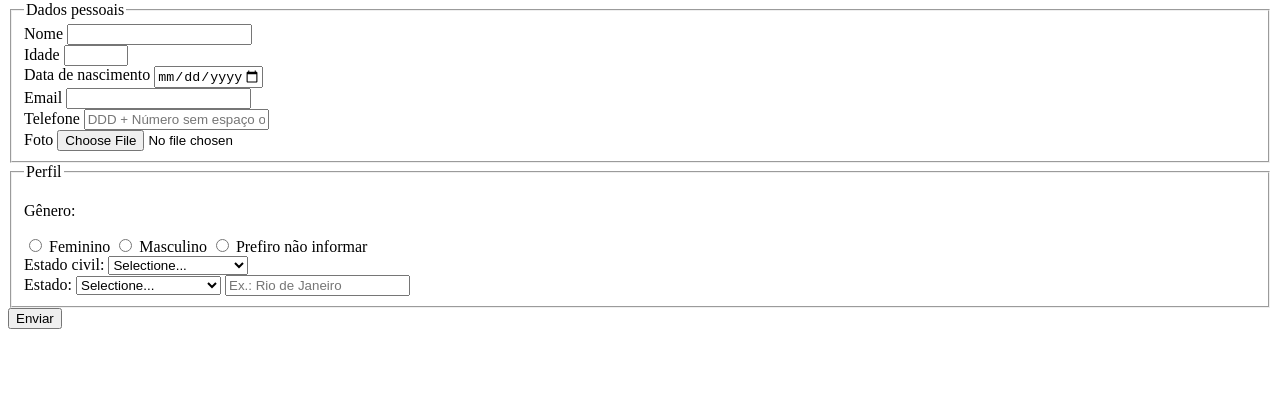
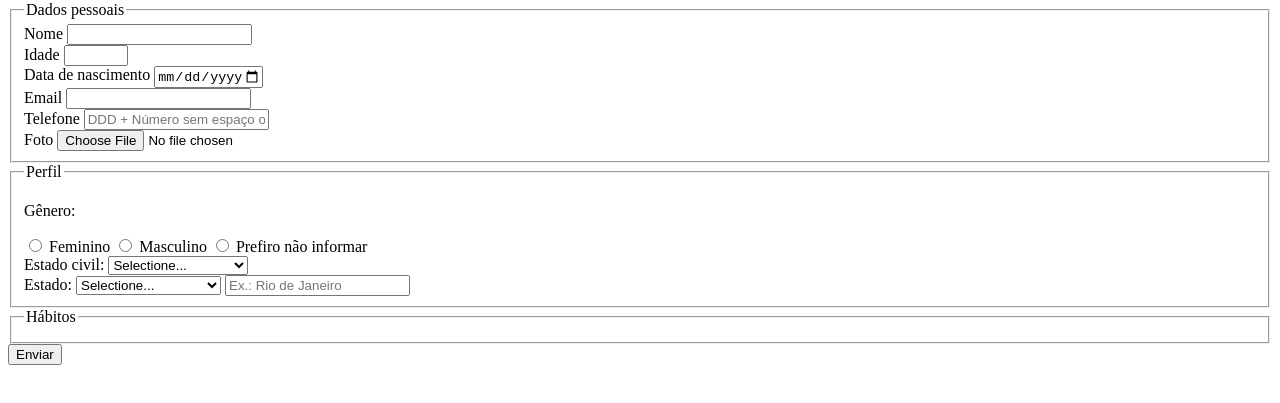
Before and after one commit to mateuspestana/pesquisa-culturama, a plain HTML site: page index.html in a window 1280 px wide. Shown: the part 79-482 px from the top of the page. Drawn offline with Linux system fonts and the light colour scheme.

Commit message:
Adiciona seção de hábitos

```diff
--- a/index.html
+++ b/index.html
@@ -92,6 +92,9 @@
                 </select>
                 <input type="text" name="userCity" autocomplete="address-level2" placeholder="Ex.: Rio de Janeiro"/>
             </fieldset>
+            <fieldset>
+                <legend>Hábitos</legend>
+            </fieldset>
             <button type="submit">Enviar</button>
 
     </section>
```
